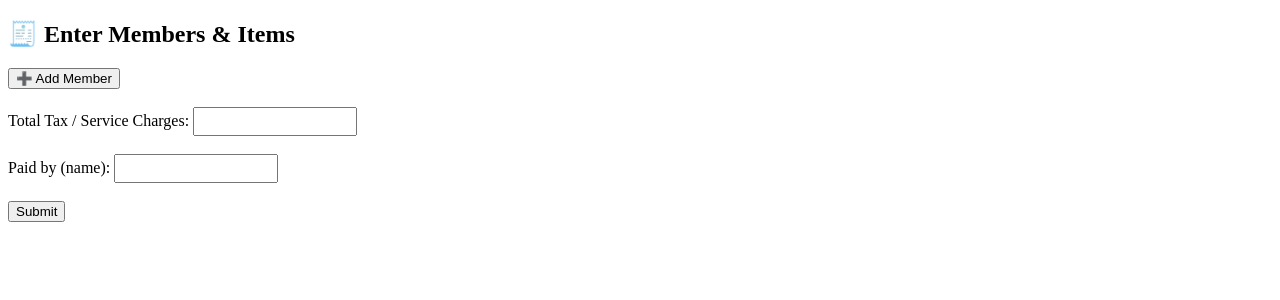
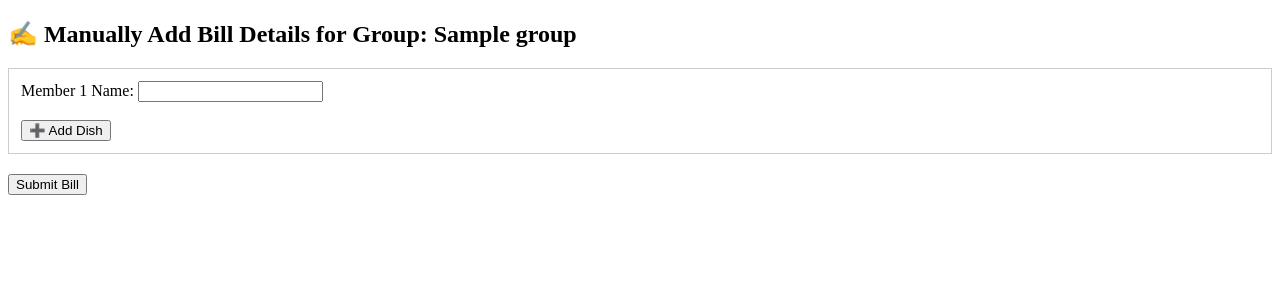
Before and after one commit to HaajraMumtaz/ScenePay, a Python web app: template templates/manual_form.html in a window 1280 px wide. Shown: the top 300 px of the page. Run offline with Jinja, Linux system fonts and the light colour scheme; the template is opened without the code that fills it: most values are stand-ins (such as "Sample title", 1, 10 or a date in 2020).

Commit message:
updates models to include item models

```diff
--- a/templates/manual_form.html
+++ b/templates/manual_form.html
@@ -2,84 +2,60 @@
 <html lang="en">
 <head>
   <meta charset="UTF-8">
-  <title>Manual Bill Split</title>
+  <title>Manual Entry Form - BillSplitter+</title>
   <style>
     .member-block {
       border: 1px solid #ccc;
+      padding: 12px;
       margin-bottom: 20px;
-      padding: 10px;
     }
-    .item-row {
-      display: flex;
-      gap: 10px;
-      margin-bottom: 5px;
-    }
-    input[type="text"], input[type="number"] {
-      padding: 5px;
-      width: 150px;
-    }
-    button.add-item {
-      margin-top: 10px;
+    .item-entry {
+      margin-bottom: 8px;
     }
   </style>
 </head>
 <body>
-  <h2>🧾 Enter Members & Items</h2>
+  <h2>✍️ Manually Add Bill Details for Group: {{ group.name }}</h2>
 
-  <form action="{{ url_for('main.submit_manual_form', group_id=group.id) }}" method="post">
-    {{ form.hidden_tag() }}
+  <form action="{{ url_for('main.manual_form', group_id=group.id) }}" method="post">
+    {{ csrf_token() }}
 
-    <div id="members-container"></div>
+    {% for i in range(group.num_members) %}
+      <div class="member-block" id="member-block-{{ i }}">
+        <label>Member {{ i + 1 }} Name:</label>
+        <input type="text" name="members[{{ i }}][name]" required><br><br>
 
-    <button type="button" onclick="addMember()">➕ Add Member</button>
-    <br><br>
+        <div id="items-{{ i }}">
+          <!-- Item entries will be appended here -->
+        </div>
 
-    <label>Total Tax / Service Charges:</label>
-    <input type="number" name="extra_charges" step="0.01">
-    <br><br>
+        <button type="button" onclick="addItem({{ i }})">➕ Add Dish</button>
+      </div>
+    {% endfor %}
 
-    <label>Paid by (name):</label>
-    <input type="text" name="paid_by">
-    <br><br>
-
-    <button type="submit">Submit</button>
+    <button type="submit">Submit Bill</button>
   </form>
 
   <script>
-    let memberCount = 0;
+    function addItem(memberIndex) {
+      const container = document.getElementById('items-' + memberIndex);
 
-    function addMember() {
-      const membersContainer = document.getElementById('members-container');
+      const itemIndex = container.children.length;
 
-      const memberDiv = document.createElement('div');
-      memberDiv.className = 'member-block';
-      memberDiv.id = `member-${memberCount}`;
+      const html = `
+        <div class="item-entry">
+          <label>Item Name:</label>
+          <input type="text" name="members[${memberIndex}][items][${itemIndex}][name]" required>
 
-      memberDiv.innerHTML = `
-        <h3>Member ${memberCount + 1}</h3>
-        <label>Name:</label>
-        <input type="text" name="member_${memberCount}_name" required><br><br>
-        <div class="items" id="items-${memberCount}"></div>
-        <button type="button" class="add-item" onclick="addItem(${memberCount})">➕ Add Item</button>
+          <label>Price:</label>
+          <input type="number" step="0.01" name="members[${memberIndex}][items][${itemIndex}][price]" required>
+
+          <label>Share (e.g. 1, 0.5):</label>
+          <input type="number" step="0.01" name="members[${memberIndex}][items][${itemIndex}][share]" required>
+        </div>
       `;
 
-      membersContainer.appendChild(memberDiv);
-      memberCount++;
-    }
-
-    function addItem(memberIndex) {
-      const itemsDiv = document.getElementById(`items-${memberIndex}`);
-
-      const itemIndex = itemsDiv.children.length;
-      const row = document.createElement('div');
-      row.className = 'item-row';
-      row.innerHTML = `
-        <input type="text" name="member_${memberIndex}_item_${itemIndex}_name" placeholder="Item name" required>
-        <input type="number" name="member_${memberIndex}_item_${itemIndex}_price" placeholder="Price" step="0.01" required>
-        <input type="number" name="member_${memberIndex}_item_${itemIndex}_share" placeholder="Share (e.g. 1 or 0.5)" step="0.01" required>
-      `;
-
-      itemsDiv.appendChild(row);
+      container.insertAdjacentHTML('beforeend', html);
     }
   </script>
 </body>
```
Also changed, not shown: migrations/versions/60c5d1b20667_initial_migration.py (renamed from migrations/versions/2b43dd955ca9_initial.py, +18 -4 lines), models.py (+9 -0 lines), instance/data.db.
